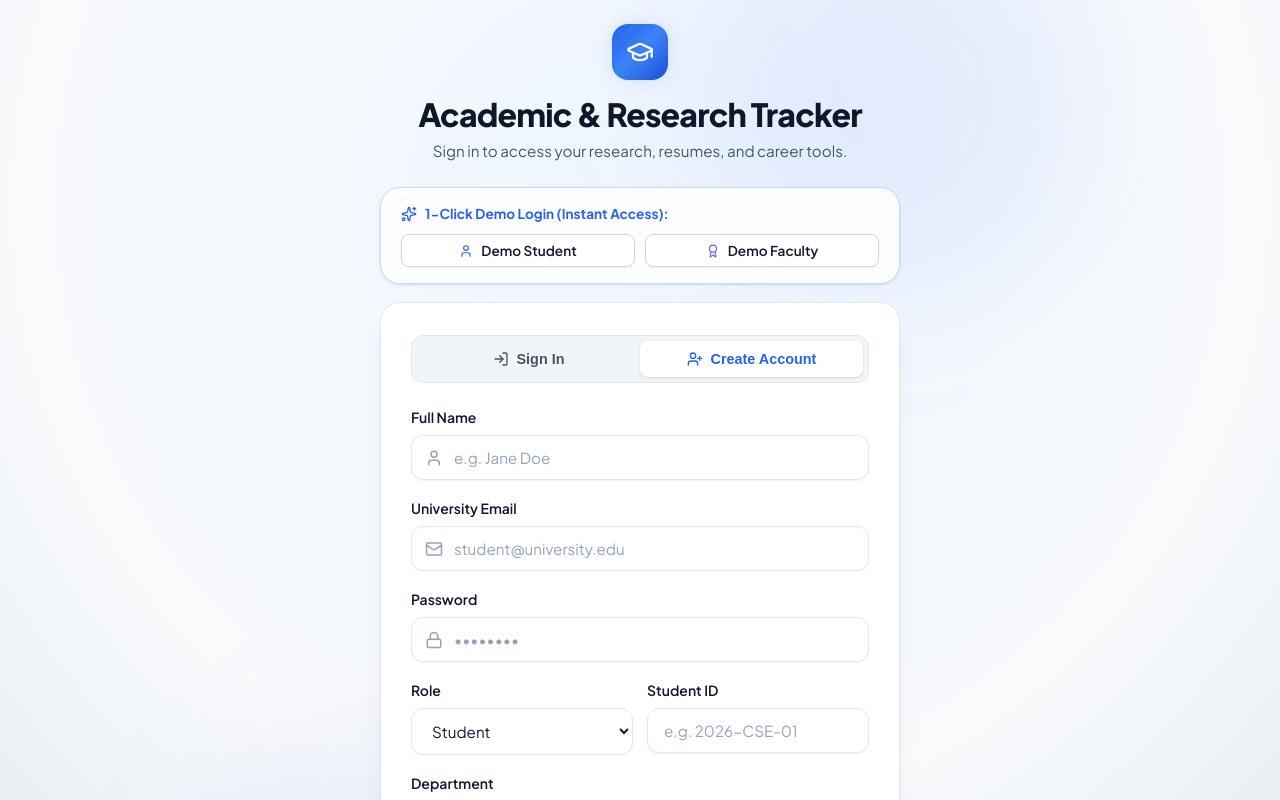
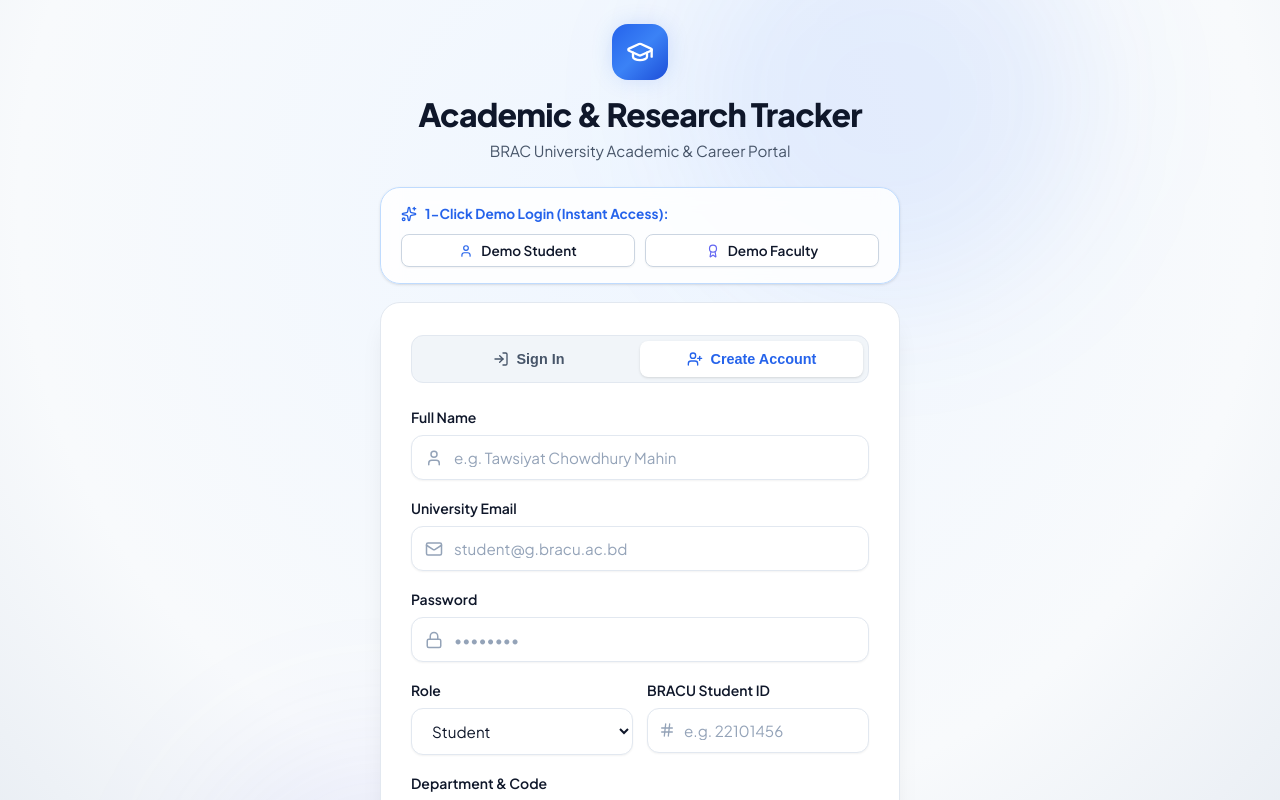
Before and after one commit to Tawsiyat-Chowdhury-Mahin/Academic-and-Research-Tracker, a React app in the folder frontend/: page /profile in a window 1280 px wide. Both pictures are taken after typing "name@example.com", "Sample123" into the empty fields and a click on the button "Create Account". Shown: the top 800 px of the page. Built offline with nearby package versions, Linux system fonts and the light colour scheme; the HTML template or start-up script is replaced by a standard one.

Commit message:
feat: customized Create Account form for BRACU students with authentic G-suite email, 8-digit student ID format, and BRACU Department IDs

```diff
--- a/frontend/src/features/AuthPage.jsx
+++ b/frontend/src/features/AuthPage.jsx
@@ -15,8 +15,23 @@
   Award,
   ArrowRight,
   BookOpen,
-  Briefcase
+  Briefcase,
+  Hash
 } from 'lucide-react';
+
+const BRACU_DEPARTMENTS = [
+  { code: 'CSE', id: '01', name: 'Computer Science & Engineering (CSE - 01)' },
+  { code: 'CS', id: '01', name: 'Computer Science (CS - 01)' },
+  { code: 'EEE', id: '02', name: 'Electrical & Electronic Engineering (EEE - 02)' },
+  { code: 'ECE', id: '03', name: 'Electronic & Communication Engineering (ECE - 03)' },
+  { code: 'MNS', id: '04', name: 'Mathematics & Natural Sciences / Biotech (MNS - 04)' },
+  { code: 'BBS', id: '05', name: 'BRAC Business School (BBS - 05)' },
+  { code: 'ESS', id: '06', name: 'Economics & Social Sciences (ESS - 06)' },
+  { code: 'ENH', id: '07', name: 'English & Humanities (ENH - 07)' },
+  { code: 'ARC', id: '08', name: 'Department of Architecture (ARC - 08)' },
+  { code: 'PHR', id: '09', name: 'School of Pharmacy (PHR - 09)' },
+  { code: 'SOL', id: '10', name: 'School of Law (SOL - 10)' }
+];
 
 const AuthPage = () => {
   const [isLogin, setIsLogin] = useState(true);
@@ -25,7 +40,7 @@
     email: '',
     password: '',
     role: 'student',
-    department: 'Computer Science & Engineering',
+    department: 'Computer Science & Engineering (CSE - 01)',
     studentId: '',
     bio: ''
   });
@@ -43,7 +58,7 @@
         email: '',
         password: '',
         role: 'student',
-        department: 'Computer Science & Engineering',
+        department: 'Computer Science & Engineering (CSE - 01)',
         studentId: '',
         bio: ''
       });
@@ -57,7 +72,7 @@
       email: '',
       password: '',
       role: 'student',
-      department: 'Computer Science & Engineering',
+      department: 'Computer Science & Engineering (CSE - 01)',
       studentId: '',
       bio: ''
     });
@@ -81,7 +96,7 @@
       const res = await register(formData);
       if (res.success) {
         resetForm();
-        setLocalMessage('Account registered successfully! Entering portal...');
+        setLocalMessage('BRACU Account registered successfully! Entering portal...');
         setTimeout(() => {
           navigate('/');
         }, 600);
@@ -96,7 +111,7 @@
     resetForm();
     const res = await quickDemoLogin(role);
     if (res.success) {
-      setLocalMessage(`Signed in as Demo ${role === 'student' ? 'Student' : 'Faculty'}! Entering portal...`);
+      setLocalMessage(`Signed in as Demo ${role === 'student' ? 'BRACU Student' : 'Faculty'}! Entering portal...`);
       setTimeout(() => {
         navigate('/');
       }, 600);
@@ -134,19 +149,19 @@
               <GraduationCap size={14} /> {user.role}
             </span>
             <span className="badge" style={{ backgroundColor: 'var(--bg-tertiary)', color: 'var(--text-secondary)', padding: '6px 14px', fontSize: '0.8rem' }}>
-              {user.department || 'CSE Dept'}
+              {user.department || 'CSE Dept (01)'}
             </span>
           </div>
 
           <div style={{ backgroundColor: 'var(--bg-primary)', padding: '24px', borderRadius: 'var(--radius-md)', textAlign: 'left', marginBottom: '28px', border: '1px solid var(--border-color)' }}>
             <div style={{ display: 'grid', gridTemplateColumns: '1fr 1fr', gap: '16px', marginBottom: '12px' }}>
               <div>
-                <p style={{ fontSize: '0.8rem', color: 'var(--text-muted)', fontWeight: 600 }}>DEPARTMENT</p>
-                <p style={{ fontSize: '0.95rem', fontWeight: 600 }}>{user.department || 'Computer Science'}</p>
+                <p style={{ fontSize: '0.8rem', color: 'var(--text-muted)', fontWeight: 600 }}>DEPARTMENT / ID</p>
+                <p style={{ fontSize: '0.95rem', fontWeight: 600 }}>{user.department || 'Computer Science & Engineering (01)'}</p>
               </div>
               <div>
-                <p style={{ fontSize: '0.8rem', color: 'var(--text-muted)', fontWeight: 600 }}>STUDENT / ID</p>
-                <p style={{ fontSize: '0.95rem', fontWeight: 600 }}>{user.studentId || 'N/A'}</p>
+                <p style={{ fontSize: '0.8rem', color: 'var(--text-muted)', fontWeight: 600 }}>BRACU STUDENT ID</p>
+                <p style={{ fontSize: '0.95rem', fontWeight: 600 }}>{user.studentId || '22101456'}</p>
               </div>
             </div>
             {user.bio && (
@@ -233,7 +248,7 @@
             Academic & Research Tracker
           </h1>
           <p style={{ color: 'var(--text-secondary)', fontSize: '0.95rem' }}>
-            Sign in to access your research, resumes, and career tools.
+            BRAC University Academic & Career Portal
           </p>
         </div>
 
@@ -375,7 +390,7 @@
                     onChange={(e) => setFormData({ ...formData, name: e.target.value })}
                     className="form-input"
                     style={{ paddingLeft: '42px' }}
-                    placeholder="e.g. Jane Doe"
+                    placeholder="e.g. Tawsiyat Chowdhury Mahin"
                   />
                 </div>
               </div>
@@ -393,7 +408,7 @@
                   onChange={(e) => setFormData({ ...formData, email: e.target.value })}
                   className="form-input"
                   style={{ paddingLeft: '42px' }}
-                  placeholder="student@university.edu"
+                  placeholder="student@g.bracu.ac.bd"
                 />
               </div>
             </div>
@@ -433,28 +448,35 @@
                   </div>
 
                   <div className="form-group" style={{ marginBottom: 0 }}>
-                    <label className="form-label">Student ID</label>
+                    <label className="form-label">BRACU Student ID</label>
+                    <div style={{ position: 'relative' }}>
+                      <Hash size={16} style={{ position: 'absolute', left: '12px', top: '14px', color: 'var(--text-muted)' }} />
                       <input
                         type="text"
                         autoComplete="off"
                         value={formData.studentId}
                         onChange={(e) => setFormData({ ...formData, studentId: e.target.value })}
                         className="form-input"
-                      placeholder="e.g. 2026-CSE-01"
+                        style={{ paddingLeft: '36px' }}
+                        placeholder="e.g. 22101456"
                       />
+                    </div>
                   </div>
                 </div>
 
                 <div className="form-group" style={{ marginBottom: 0 }}>
-                  <label className="form-label">Department</label>
-                  <input
-                    type="text"
-                    autoComplete="off"
+                  <label className="form-label">Department & Code</label>
+                  <select
                     value={formData.department}
                     onChange={(e) => setFormData({ ...formData, department: e.target.value })}
-                    className="form-input"
-                    placeholder="e.g. Computer Science & Engineering"
-                  />
+                    className="form-select"
+                  >
+                    {BRACU_DEPARTMENTS.map(dept => (
+                      <option key={dept.code} value={dept.name}>
+                        {dept.name}
+                      </option>
+                    ))}
+                  </select>
                 </div>
               </>
             )}
@@ -472,7 +494,7 @@
 
         {/* Footer Note */}
         <div style={{ textAlign: 'center', marginTop: '18px', fontSize: '0.85rem', color: 'var(--text-muted)' }}>
-          Academic & Research Tracker • CSE Project © 2026
+          BRAC University Academic & Research Tracker • 2026
         </div>
       </div>
     </div>
```
Lines whose indentation alone changed are shown as unchanged.
